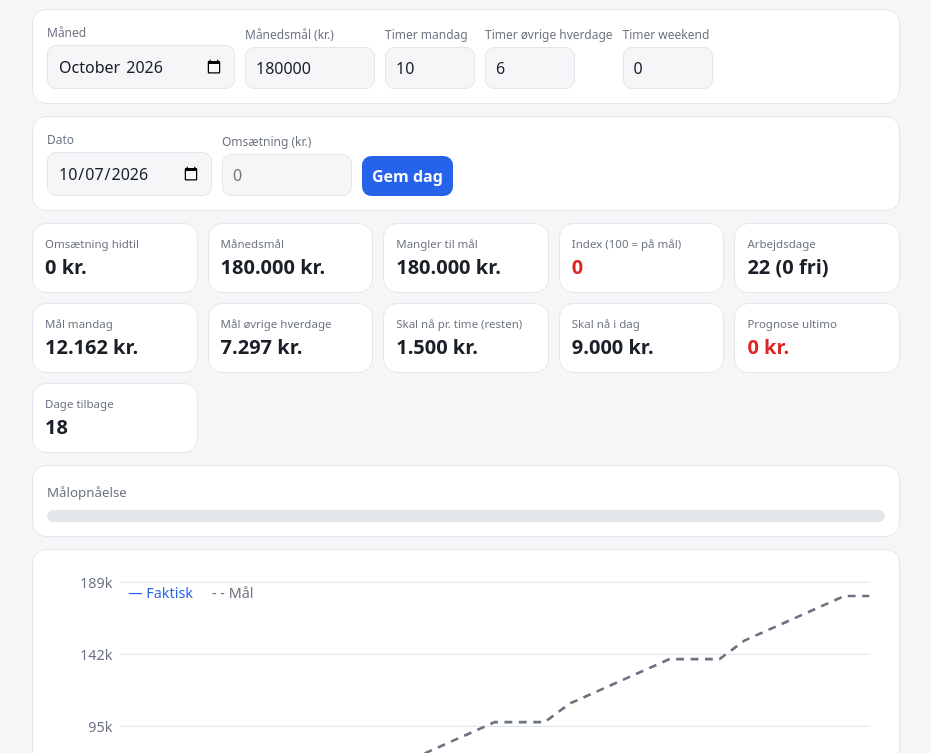
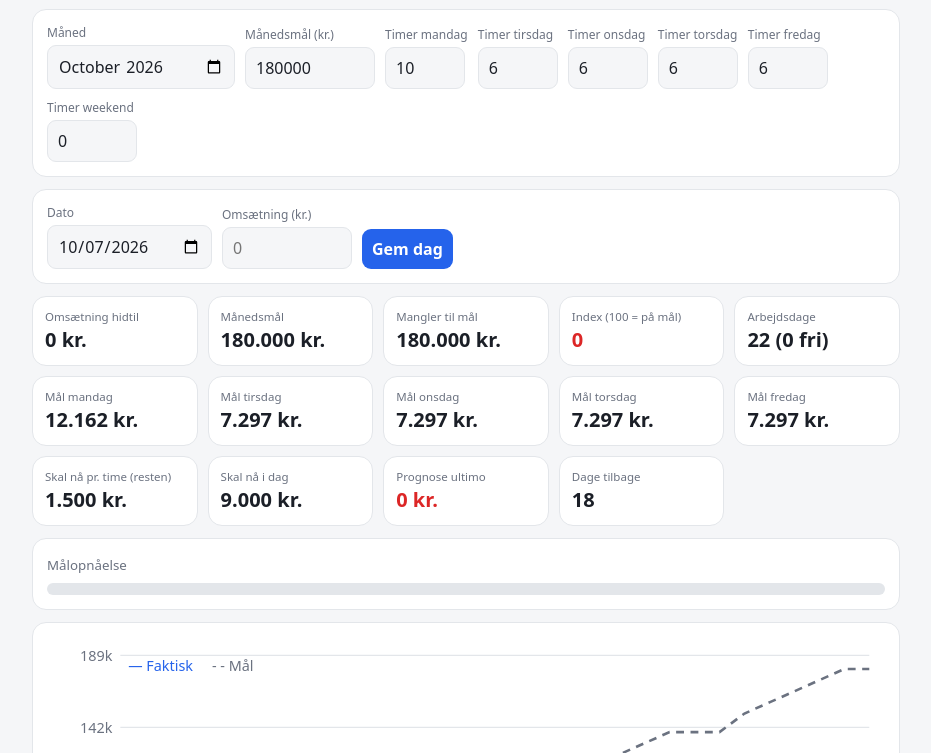
Before and after one commit to djzizzoz/Os, a plain HTML site: page index.html in a window 1280 px wide. Shown: the part 47-800 px from the top of the page, without its empty margins (174-1105 px from the left). Drawn offline with Linux system fonts and the light colour scheme.

Commit message:
Add files via upload

```diff
--- a/index.html
+++ b/index.html
@@ -44,8 +44,11 @@ tr.we td{color:var(--mu)}
 <div class="card row">
  <div><label>Måned</label><input type="month" id="mo"></div>
  <div><label>Månedsmål (kr.)</label><input type="number" id="goal" min="0" step="1000"></div>
- <div><label>Timer mandag</label><input type="number" id="hm" min="0" step="0.5" style="width:90px"></div>
- <div><label>Timer øvrige hverdage</label><input type="number" id="ho" min="0" step="0.5" style="width:90px"></div>
+ <div><label>Timer mandag</label><input type="number" id="h1" min="0" step="0.5" style="width:80px"></div>
+ <div><label>Timer tirsdag</label><input type="number" id="h2" min="0" step="0.5" style="width:80px"></div>
+ <div><label>Timer onsdag</label><input type="number" id="h3" min="0" step="0.5" style="width:80px"></div>
+ <div><label>Timer torsdag</label><input type="number" id="h4" min="0" step="0.5" style="width:80px"></div>
+ <div><label>Timer fredag</label><input type="number" id="h5" min="0" step="0.5" style="width:80px"></div>
  <div><label>Timer weekend</label><input type="number" id="hw" min="0" step="0.5" style="width:90px"></div>
 </div>
 
@@ -63,9 +66,11 @@ tr.we td{color:var(--mu)}
 <script>
 const $=id=>document.getElementById(id);
 const KEY='oms-dash-v1';
-let S={goals:{},hours:{mon:10,oth:6,we:0},data:{}};
+let S={goals:{},hours:{mon:10,tue:6,wed:6,thu:6,fri:6,we:0},data:{}};
 try{const s=localStorage.getItem(KEY);if(s)S=Object.assign(S,JSON.parse(s))}catch(e){}
-if(!S.hours)S.hours={mon:10,oth:6,we:0};
+if(!S.hours)S.hours={mon:10,tue:6,wed:6,thu:6,fri:6,we:0};
+if(S.hours.tue===undefined){const o=S.hours.oth??6;Object.assign(S.hours,{tue:o,wed:o,thu:o,fri:o});}
+const NM=['','mon','tue','wed','thu','fri'];
 if(!S.off)S.off={};
 const save=()=>{try{localStorage.setItem(KEY,JSON.stringify(S))}catch(e){}};
 const pad=n=>String(n).padStart(2,'0');
@@ -80,12 +85,12 @@ function render(){
  const N=new Date(Y,M,0).getDate();
  const goal=(m in S.goals)?(+S.goals[m]||0):180000;
  const HR=S.hours;
- $('goal').value=goal||'';$('hm').value=HR.mon;$('ho').value=HR.oth;$('hw').value=HR.we;
+ $('goal').value=goal||'';for(let i=1;i<=5;i++)$('h'+i).value=HR[NM[i]];$('hw').value=HR.we;
  const days=[];
  for(let d=1;d<=N;d++){
   const dt=new Date(Y,M-1,d),k=iso(dt),dow=dt.getDay(),we=dow===0||dow===6;
   const off=!!S.off[k];
-  const w=off?0:we?HR.we:dow===1?HR.mon:HR.oth;
+  const w=off?0:we?HR.we:HR[NM[dow]];
   days.push({d,k,we,w,off,count:w>0,v:S.data[k]});
  }
  const tw=days.reduce((a,x)=>a+x.w,0)||1;
@@ -117,8 +122,7 @@ function render(){
   ['Mangler til mål',goal?kr(need):'–',''],
   ['Index (100 = på mål)',idx==null?'–':idx.toFixed(0),ic],
   ['Arbejdsdage',days.filter(x=>x.count).length+' ('+days.filter(x=>x.off).length+' fri)',''],
-  ['Mål mandag',goal?kr(per*HR.mon):'–',''],
-  ['Mål øvrige hverdage',goal?kr(per*HR.oth):'–',''],
+  ...['mandag','tirsdag','onsdag','torsdag','fredag'].map((n,i)=>['Mål '+n,goal?kr(per*HR[NM[i+1]]):'–','']),
   ['Skal nå pr. time (resten)',goal&&remH?kr(req):'–',''],
   ['Skal nå i dag',goal&&cur&&td&&td.count&&td.v==null?kr(req*td.w):'–',''],
   ['Prognose ultimo',elapsed?kr(fc):'–',goal&&elapsed?(fc>=goal?'g':'r'):''],
@@ -155,7 +159,7 @@ function setDay(k,v){
 }
 $('mo').onchange=render;
 $('goal').onchange=()=>{S.goals[$('mo').value]=+$('goal').value||0;save();render()};
-[['hm','mon'],['ho','oth'],['hw','we']].forEach(([id,key])=>$(id).onchange=()=>{S.hours[key]=Math.max(0,+$(id).value||0);save();render()});
+[['h1','mon'],['h2','tue'],['h3','wed'],['h4','thu'],['h5','fri'],['hw','we']].forEach(([id,key])=>$(id).onchange=()=>{S.hours[key]=Math.max(0,+$(id).value||0);save();render()});
 $('qs').onclick=()=>{
  const k=$('qd').value,v=$('qa').value;
  if(!k||v==='')return;
```
